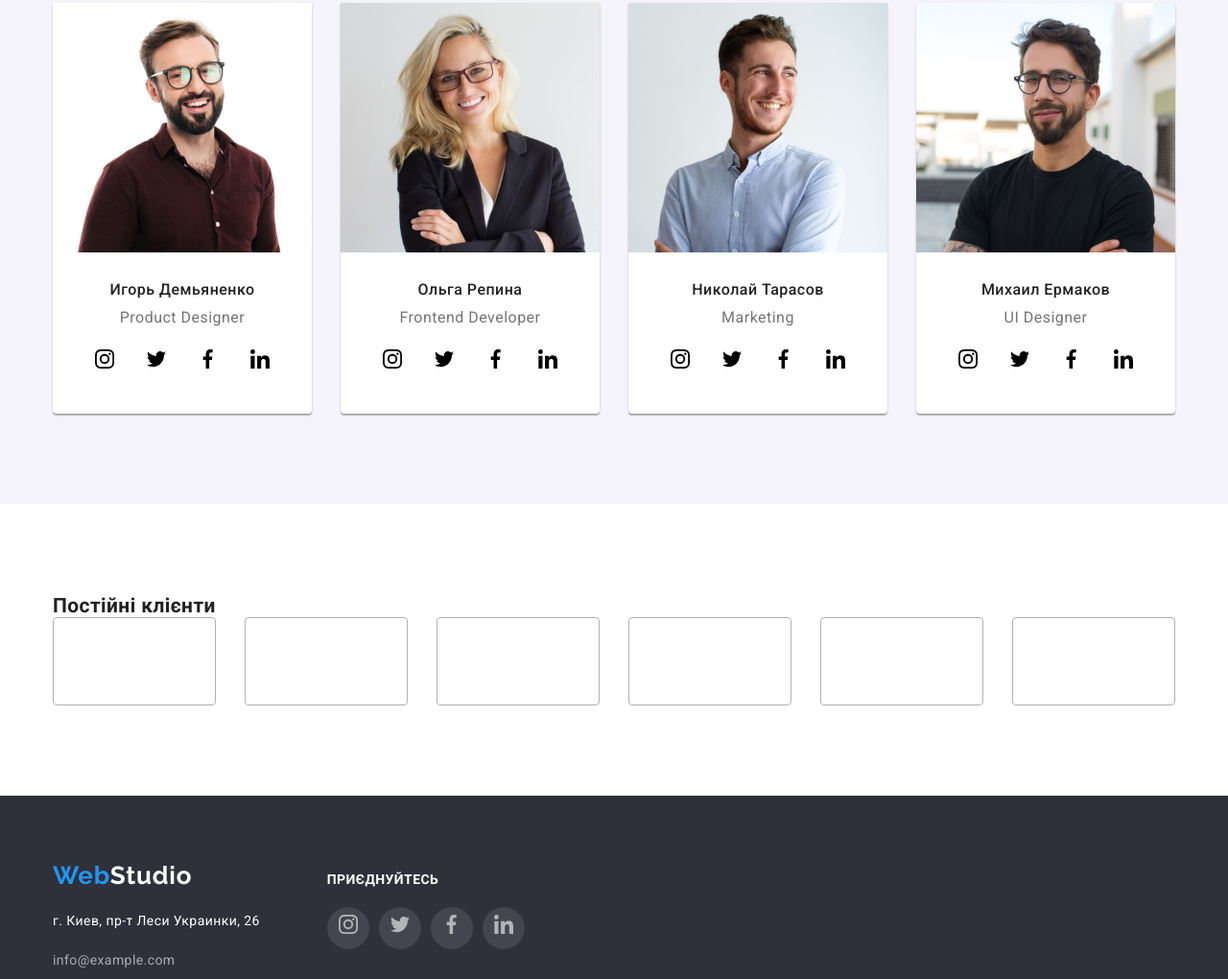
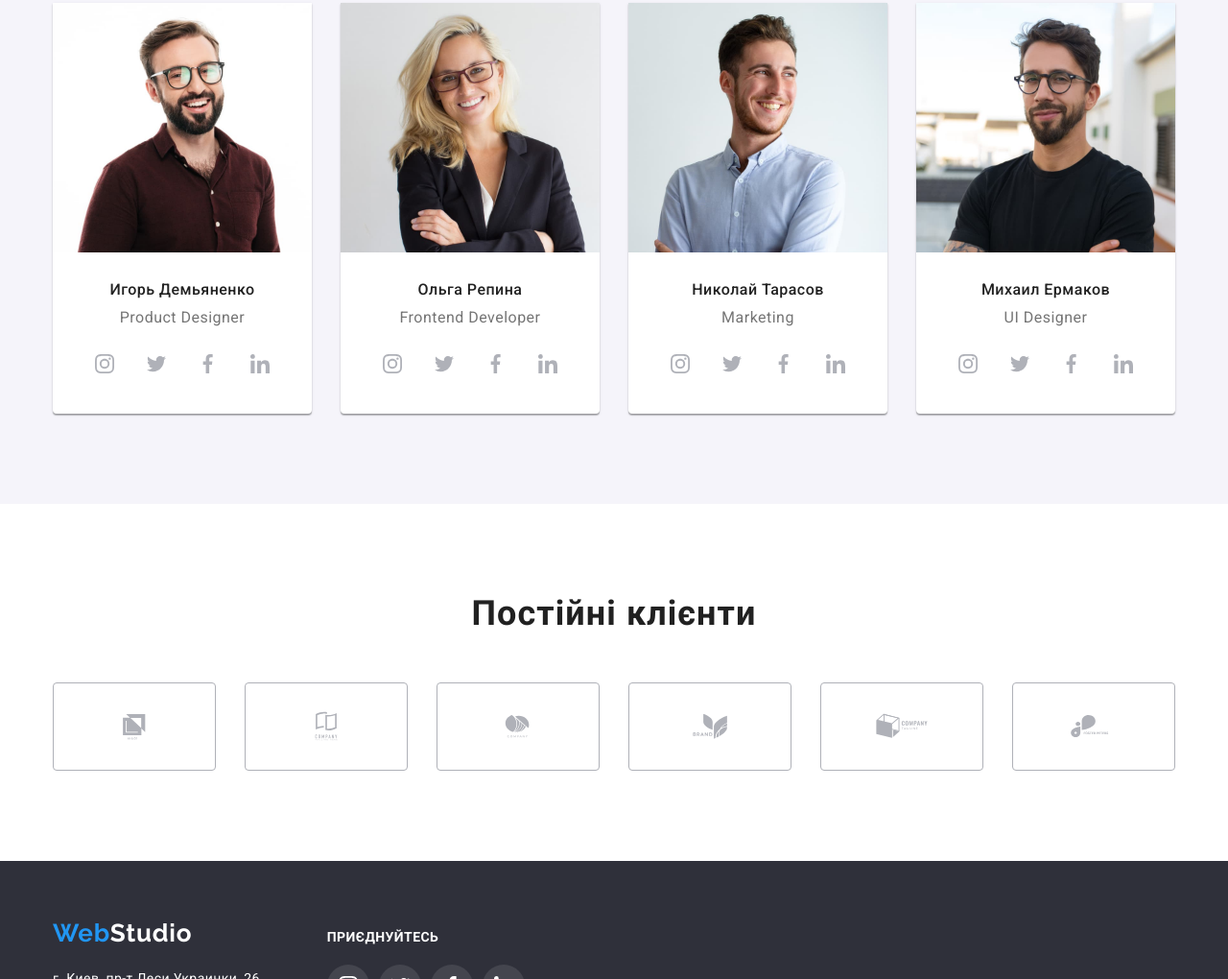
Before and after one commit to GrazyMen/goit-markup-hw-04, a plain HTML site: page index.html in a window 1280 px wide. Shown: the part 1780-2800 px from the top of the page at 96% size. Drawn offline with nearby package versions, Linux system fonts and the light colour scheme.

Commit message:
Home Work 4

```diff
--- a/css/styles.css
+++ b/css/styles.css
@@ -20,7 +20,7 @@
   --footer-text-color: rgba(255, 255, 255, 0.6);
   --gradient: rgba(47, 48, 58, 0.4);
   --main-txt-cl: #303030;
-  --social-icon: #AFB1B8;
+  --social-icon: #afb1b8;
 }
 
 body {
@@ -127,8 +127,7 @@ section {
 
 /* Site-info */
 .svg-logo {
-  display: flex;
-  align-items: center;
+  fill: currentColor;
 }
 
 .svg-header {
@@ -139,7 +138,6 @@ section {
 .svg-logo:hover,
 .svg-logo:focus {
   fill: var(--button-active);
-
 }
 
 .item-svg {
@@ -155,6 +153,7 @@ section {
   line-height: 1.14;
   letter-spacing: 0.02em;
   text-decoration: none;
+  align-items: center;
 }
 
 .site-info .link:hover,
@@ -281,12 +280,16 @@ section {
   justify-content: center;
   width: 44px;
   height: 44px;
-  color: #AFB1B8;
-  background-color:var(--background-main-color);
+  color: #afb1b8;
+  background-color: var(--background-main-color);
   border-radius: 50%;
-
+  fill: currentColor;
 }
-
+.socials-link:hover,
+.socials-link:focus {
+  color: var(--background-main-color);
+  background-color: var(--button-active);
+}
 
 .section-2 {
   background-color: var(--background-secondary-color);
@@ -351,9 +354,6 @@ section {
 }
 
 .item-customers {
-  display: flex;
-  justify-content: center;
-
   width: 170px;
   height: 92px;
 }
@@ -401,9 +401,7 @@ section {
   background-color: var(--background-titles-color);
   padding: 60px 0;
 }
-.footer-list {
-  margin-top: 8px;
-}
+
 .link-map {
   color: var(--background-main-color);
   font-family: 'Roboto';
@@ -425,30 +423,23 @@ section {
   line-height: 1.71;
   letter-spacing: 0.03em;
   text-decoration: none;
-  padding-bottom: 9px;
 }
 
 .page-studio-white {
   color: var(--background-main-color);
-
-}
-.footer-list {
-  display: flex;
-  align-items: baseline;
 }
 
-.social-list{
+.social-list {
   display: flex;
   gap: 10px;
 }
 .item-social-footer {
-
   margin-bottom: 20px;
   font-weight: 700;
   line-height: 1.14;
   text-transform: uppercase;
 
-  color:var(--background-main-color);
+  color: var(--background-main-color);
 }
 .footer-list {
   display: flex;
@@ -464,16 +455,19 @@ section {
 }
 footer .social-link {
   display: block;
- display: flex;
- align-items: center;
- justify-content: center;
+  display: flex;
+  align-items: center;
+  justify-content: center;
   width: 44px;
   height: 44px;
   border-radius: 50%;
   background-color: rgba(255, 255, 255, 0.1);
-  fill: var(--background-main-color);
+  color: var(--background-main-color);
 }
-
+.social-link:hover,
+.social-link:focus {
+  background-color: var(--button-active);
+}
 /* Button */
 .button {
   padding: 10px 32px;
@@ -517,14 +511,20 @@ footer .social-link {
 }
 .button-p:hover,
 .button-p:focus {
-  color: var(--background-secondary-color);
+  color: var(--background-main-color);
   background-color: var(--accent-color);
 }
 .list-work {
+  display: block;
   box-shadow: 0px 1px 3px rgba(0, 0, 0, 0.12);
   border-radius: 0px 0px 4px 4px;
   width: 370px;
   border-color: var(--background-main-color);
+}
+.list-work:hover,
+.list-work:focus {
+  box-shadow: 0px 1px 1px rgba(0, 0, 0, 0.12), 0px 4px 4px rgba(0, 0, 0, 0.06),
+    1px 4px 6px rgba(0, 0, 0, 0.16);
 }
 .table-list {
   padding: 20px 24px;
@@ -548,7 +548,6 @@ footer .social-link {
 .list-table {
   display: flex;
   justify-content: center;
-  margin-top: 50px;
 }
 .table {
   display: flex;
--- a/index.html
+++ b/index.html
@@ -33,10 +33,10 @@
         </nav>
         <ul class="site-info list">
           <li class="contacts"><a href="mailto:info@devstudio.com" class="link"> <svg class="svg-logo" width="16" height="12">
-            <use href="/img/icon/symbol-defs.svg#e-mail"></use>
+            <use href="./img/icon/symbol-defs.svg#e-mail"></use>
           </svg> info@devstudio.com</a></li>
           <li><a href="tel:+380961111111" class="link"> <svg class="svg-logo" width="10" height="16">
-            <use href="/img/icon/symbol-defs.svg#smartphone"></use>
+            <use href="./img/icon/symbol-defs.svg#smartphone"></use>
           </svg> +38 096 111 11 11</a></li>
         </ul>
       </div>
@@ -134,7 +134,7 @@
               <p class="text-team" lang="en">Product Designer</p>
               <ul class="socials list">
                 <li class="socials-item">
-                <a class="socials-link link"
+                <a class="socials-link"
                   href="https://instagram.com"
                   target="_blank"
                   rel="noopener noreferrer"
@@ -146,7 +146,7 @@
                 </a>
                 </li>
                 <li class="socials-item">
-                  <a class="socials-link link"
+                  <a class="socials-link"
                   href="https://twitter.com"
                   target="_blank"
                   rel="noopener noreferrer"
@@ -159,7 +159,7 @@
 
                 </li>
                 <li class="socials-item">
-                  <a class="socials-link link"
+                  <a class="socials-link"
                   href="https://facebook.com"
                   target="_blank"
                   rel="noopener noreferrer"
@@ -172,7 +172,7 @@
 
                 </li>
                 <li class="socials-item">
-                  <a class="socials-link link"
+                  <a class="socials-link"
                   href="https://linkedin.com"
                   target="_blank"
                   rel="noopener noreferrer"
@@ -199,7 +199,7 @@
               <p class="text-team" lang="en">Frontend Developer</p>
               <ul class="socials list">
                 <li class="socials-item">
-                <a class="socials-link link"
+                <a class="socials-link"
                   href="https://instagram.com"
                   target="_blank"
                   rel="noopener noreferrer"
@@ -211,7 +211,7 @@
                 </a>
                 </li>
                 <li class="socials-item">
-                  <a class="socials-link link"
+                  <a class="socials-link"
                   href="https://twitter.com"
                   target="_blank"
                   rel="noopener noreferrer"
@@ -224,7 +224,7 @@
 
                 </li>
                 <li class="socials-item">
-                  <a class="socials-link link"
+                  <a class="socials-link"
                   href="https://facebook.com"
                   target="_blank"
                   rel="noopener noreferrer"
@@ -237,7 +237,7 @@
 
                 </li>
                 <li class="socials-item">
-                  <a class="socials-link link"
+                  <a class="socials-link"
                   href="https://linkedin.com"
                   target="_blank"
                   rel="noopener noreferrer"
@@ -264,7 +264,7 @@
               <p class="text-team" lang="en">Marketing</p>
               <ul class="socials list">
                 <li class="socials-item">
-                <a class="socials-link link"
+                <a class="socials-link"
                   href="https://instagram.com"
                   target="_blank"
                   rel="noopener noreferrer"
@@ -276,7 +276,7 @@
                 </a>
                 </li>
                 <li class="socials-item">
-                  <a class="socials-link link"
+                  <a class="socials-link"
                   href="https://twitter.com"
                   target="_blank"
                   rel="noopener noreferrer"
@@ -289,7 +289,7 @@
 
                 </li>
                 <li class="socials-item">
-                  <a class="socials-link link"
+                  <a class="socials-link"
                   href="https://facebook.com"
                   target="_blank"
                   rel="noopener noreferrer"
@@ -302,7 +302,7 @@
 
                 </li>
                 <li class="socials-item">
-                  <a class="socials-link link"
+                  <a class="socials-link"
                   href="https://linkedin.com"
                   target="_blank"
                   rel="noopener noreferrer"
@@ -330,7 +330,7 @@
               <p class="text-team" lang="en">UI Designer</p>
               <ul class="socials list">
                 <li class="socials-item">
-                <a class="socials-link link"
+                <a class="socials-link"
                   href="https://instagram.com"
                   target="_blank"
                   rel="noopener noreferrer"
@@ -342,7 +342,7 @@
                 </a>
                 </li>
                 <li class="socials-item">
-                  <a class="socials-link link"
+                  <a class="socials-link"
                   href="https://twitter.com"
                   target="_blank"
                   rel="noopener noreferrer"
@@ -355,7 +355,7 @@
 
                 </li>
                 <li class="socials-item">
-                  <a class="socials-link link"
+                  <a class="socials-link"
                   href="https://facebook.com"
                   target="_blank"
                   rel="noopener noreferrer"
@@ -368,7 +368,7 @@
 
                 </li>
                 <li class="socials-item">
-                  <a class="socials-link link"
+                  <a class="socials-link "
                   href="https://linkedin.com"
                   target="_blank"
                   rel="noopener noreferrer"
@@ -386,45 +386,45 @@
       </section>
       <section class="section">
         <div class="container">
-          <h2 class="upper-title">Постійні клієнти</h2>
+          <h2 class="team-title">Постійні клієнти</h2>
           <ul class="list list-customers">
             <li class="list-item item-customers">
-              <a class="link customers-link" href="">
+              <a class=" customers-link" href="">
                 <svg class="item-svg" width="106" height="60">
                   <use href="./img/icon/symbol-defs.svg#Logo"></use>
                 </svg>
               </a>
             </li>
             <li class="list-item item-customers">
-              <a class="link customers-link" href="">
+              <a class=" customers-link" href="">
                 <svg class="item-svg" width="106" height="60">
                   <use href="./img/icon/symbol-defs.svg#Logo-1"></use>
                 </svg>
               </a>
             </li>
             <li class="list-item item-customers">
-              <a class="link customers-link" href="">
+              <a class="customers-link" href="">
                 <svg class="item-svg" width="106" height="60">
                   <use href="./img/icon/symbol-defs.svg#Logo-2"></use>
                 </svg>
               </a>
             </li>
             <li class="list-item item-customers">
-              <a class="link customers-link" href="">
+              <a class="customers-link" href="">
                 <svg class="item-svg" width="106" height="60">
                   <use href="./img/icon/symbol-defs.svg#Logo-3"></use>
                 </svg>
               </a>
             </li>
             <li class="list-item item-customers">
-              <a class="link customers-link" href="">
+              <a class="customers-link" href="">
                 <svg class="item-svg" width="106" height="60">
                   <use href="./img/icon/symbol-defs.svg#Logo-4"></use>
                 </svg>
               </a>
             </li>
             <li class="list-item item-customers">
-              <a class="link customers-link" href="">
+              <a class="customers-link" href="">
                 <svg class="item-svg" width="106" height="60">
                   <use href="./img/icon/symbol-defs.svg#Logo-5"></use>
                 </svg>
@@ -462,28 +462,28 @@
           <p class="item-social-footer">Приєднуйтесь</p>
           <ul class="list social-list">
             <li class="list-item">
-              <a class="link social-link" href="">
+              <a class="social-link" href="">
                 <svg class="item-svg" width="20" height="20">
                   <use href="./img/icon/symbol-defs.svg#instagram"></use>
                 </svg>
               </a>
             </li>
             <li class="list-item">
-              <a class="link social-link" href="">
+              <a class="social-link" href="">
                 <svg class="item-svg" width="20" height="20">
                   <use href="./img/icon/symbol-defs.svg#twiter"></use>
                 </svg>
               </a>
             </li>
             <li class="list-item">
-              <a class="link social-link" href="">
+              <a class="social-link" href="">
                 <svg class="item-svg" width="20" height="20">
                   <use href="./img/icon/symbol-defs.svg#fecebook"></use>
                 </svg>
               </a>
             </li>
             <li class="list-item">
-              <a class="link social-link" href="">
+              <a class="social-link" href="">
                 <svg class="item-svg" width="20" height="20">
                   <use href="./img/icon/symbol-defs.svg#linkedin"></use>
                 </svg>
```
Also changed, not shown: portfolio.html (+41 -18 lines).
